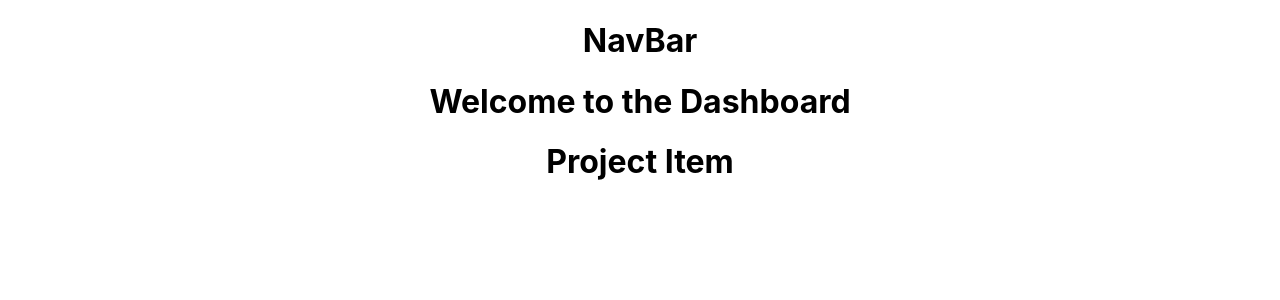
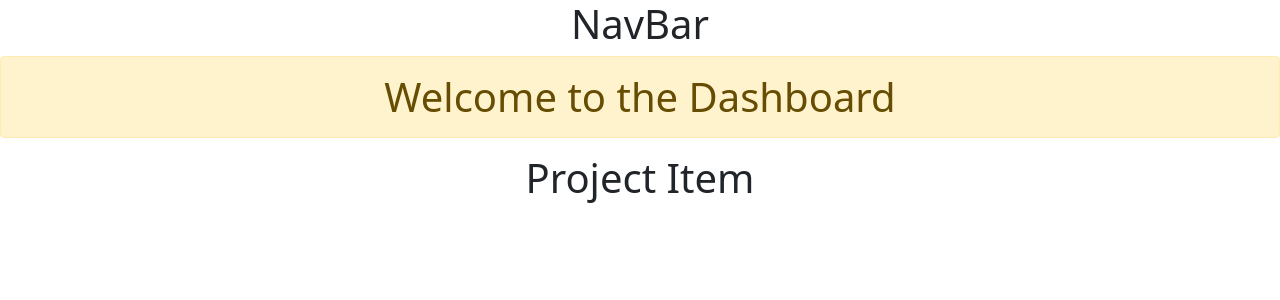
Before and after one commit to mmtembu/PPMTool, a React (Create React App) app in the folder ppmtool-react-client/: page / in a window 1280 px wide. Shown: the top 300 px of the page. Built offline with nearby package versions, Linux system fonts and the light colour scheme.

Commit message:
Bringing bootstrap.

```diff
--- a/ppmtool-react-client/package.json
+++ b/ppmtool-react-client/package.json
@@ -6,6 +6,7 @@
     "@testing-library/jest-dom": "^5.11.4",
     "@testing-library/react": "^11.1.0",
     "@testing-library/user-event": "^12.1.10",
+    "bootstrap": "^5.0.1",
     "react": "^17.0.2",
     "react-dom": "^17.0.2",
     "react-scripts": "4.0.3",
--- a/ppmtool-react-client/src/App.js
+++ b/ppmtool-react-client/src/App.js
@@ -1,6 +1,7 @@
 import './App.css';
 import Dashboard from './component/Dashboard';
 import Header from './component/Layout/Header';
+import "bootstrap/dist/css/bootstrap.min.css";
 
 function App() {
   return (
--- a/ppmtool-react-client/src/component/Dashboard.js
+++ b/ppmtool-react-client/src/component/Dashboard.js
@@ -5,7 +5,7 @@ export default class Dashboard extends Component {
     render() {
         return (
             <div>
-                <h1>Welcome to the Dashboard</h1>
+                <h1 className="alert alert-warning">Welcome to the Dashboard</h1>
                 <ProjectItem/>
             </div>
         )
```
Also changed, not shown: 2 other files (tests, documents, lock files or other folders).
